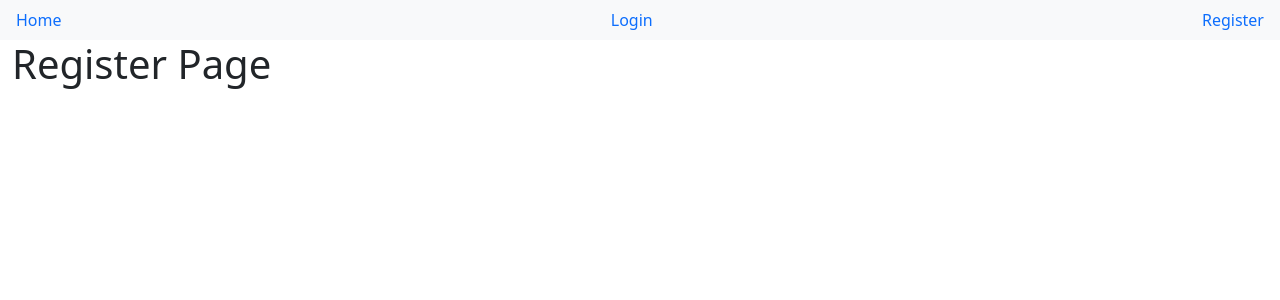
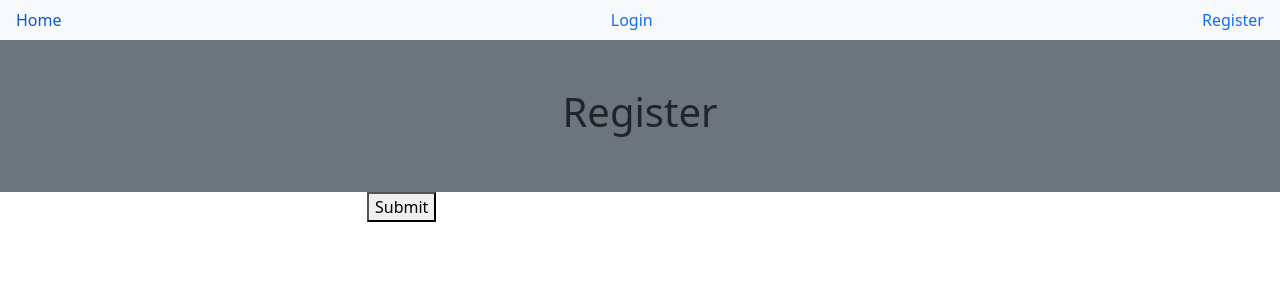
Before and after one commit to mohamedisakr/node-hotel-booking-client, a React (Create React App) app: page /register in a window 1280 px wide. Shown: the top 300 px of the page. Built offline with nearby package versions, Linux system fonts and the light colour scheme.

Commit message:
adding register form basic structure

```diff
--- a/src/auth/Register.js
+++ b/src/auth/Register.js
@@ -1,5 +1,35 @@
+import {useState} from 'react'
+
 const Register = () => {
-  return <div className="container-fluid h1">Register Page</div>
+  const [name, setName] = useState('')
+  const [email, setEmail] = useState('')
+  const [password, setPassword] = useState('')
+
+  const handleSubmit = (event) => {
+    event.preventDefault()
+    alert('send user info to backend')
+  }
+
+  const registerForm = () => {
+    return (
+      <form onSubmit={handleSubmit}>
+        <button type="submit">Submit</button>
+      </form>
+    )
+  }
+
+  return (
+    <>
+      <div className="container-fluid bg-secondary p-5 text-center">
+        <h1>Register</h1>
+      </div>
+      <div className="container">
+        <div className="row">
+          <div className="col-md-6 offset-md-3">{registerForm()}</div>
+        </div>
+      </div>
+    </>
+  )
 }
 
 export default Register
```
